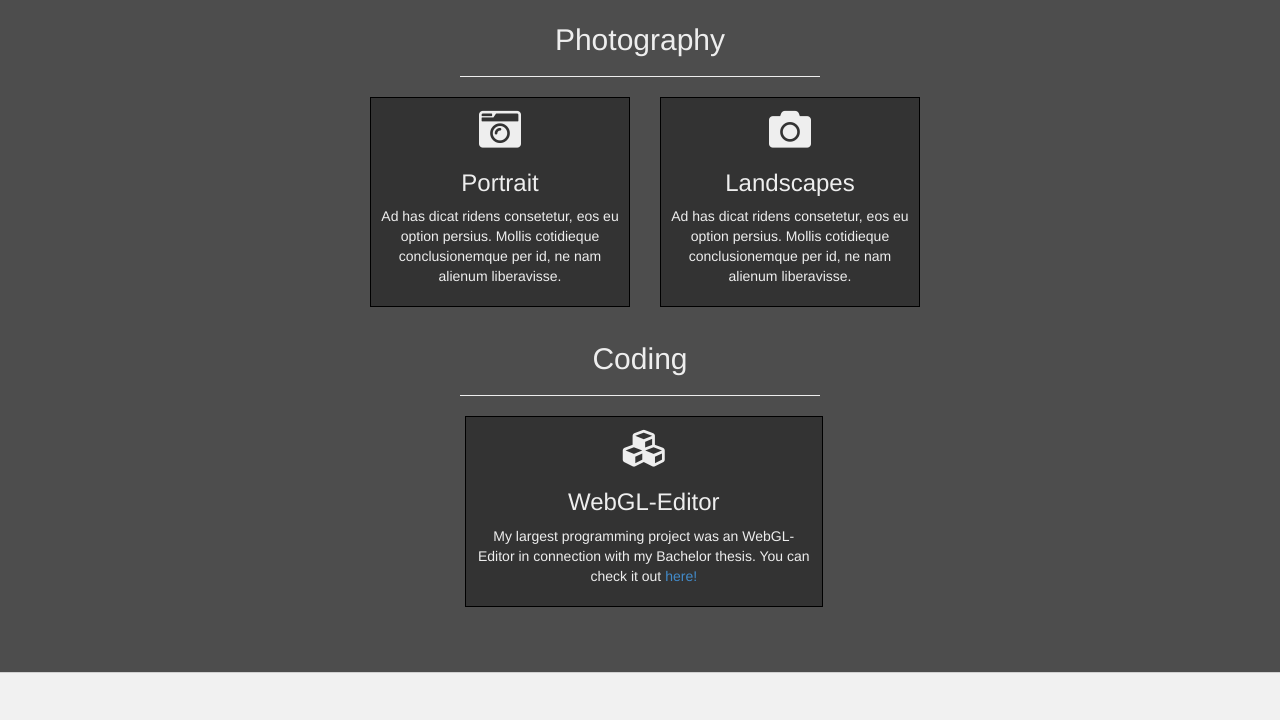
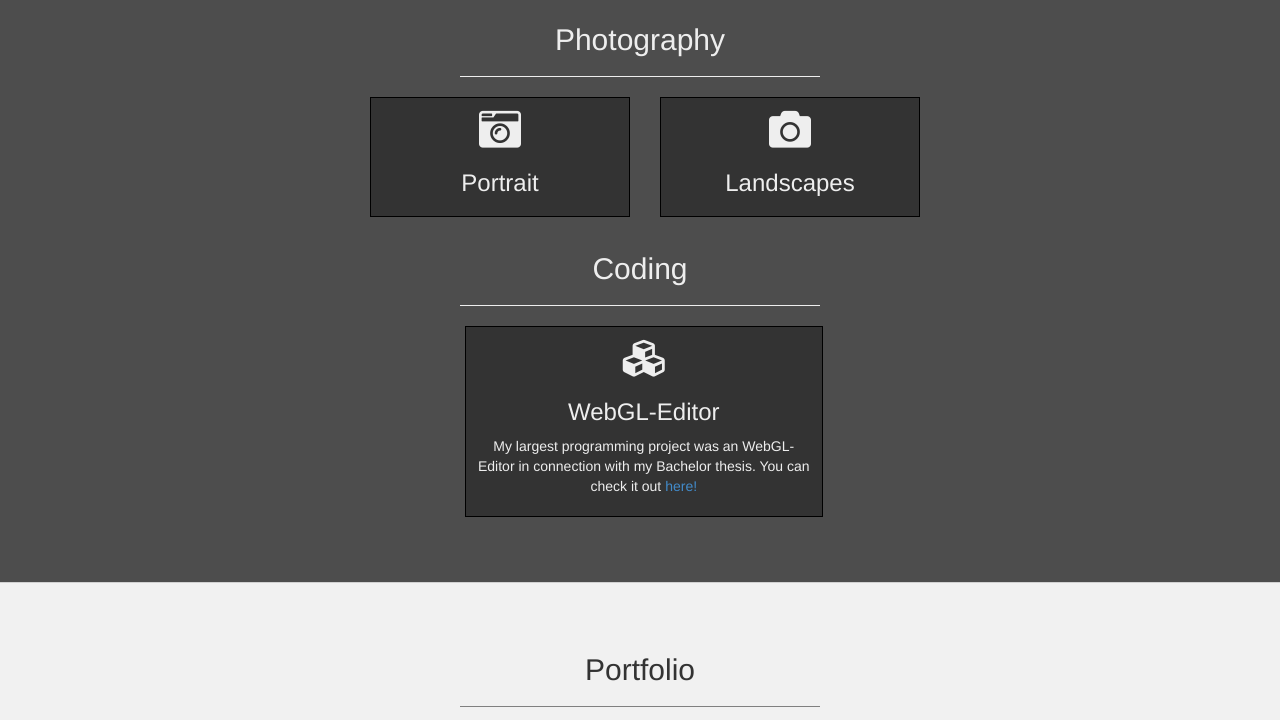
Before and after one commit to Gismo150/Gismo150.github.io, a plain HTML site: page index.html in a window 1280 px wide. Shown: the part 1619-2339 px from the top of the page. Drawn offline with Linux system fonts and the light colour scheme; some icons are missing.

Commit message:
Simple Textchanges
Deleted latein sentence in photography section

```diff
--- a/index.html
+++ b/index.html
@@ -134,18 +134,18 @@
                 <div class="service-item">
                     <i class="service-icon fa fa-camera-retro fa-3x"></i>
                     <h3>Portrait</h3>
-                    <p>Ad has dicat ridens consetetur, eos eu option persius. Mollis cotidieque conclusionemque per
+                   <!-- <p>Ad has dicat ridens consetetur, eos eu option persius. Mollis cotidieque conclusionemque per
                         id,
-                        ne nam alienum liberavisse. </p>
+                        ne nam alienum liberavisse. </p>-->
                 </div>
             </div>
             <div class="col-md-4 text-center">
                 <div class="service-item">
                     <i class="service-icon fa fa-camera fa-3x"></i>
                     <h3>Landscapes</h3>
-                    <p>Ad has dicat ridens consetetur, eos eu option persius. Mollis cotidieque conclusionemque per
+                    <!--<p>Ad has dicat ridens consetetur, eos eu option persius. Mollis cotidieque conclusionemque per
                         id,
-                        ne nam alienum liberavisse.</p>
+                        ne nam alienum liberavisse.</p>-->
                 </div>
             </div>
 
```
